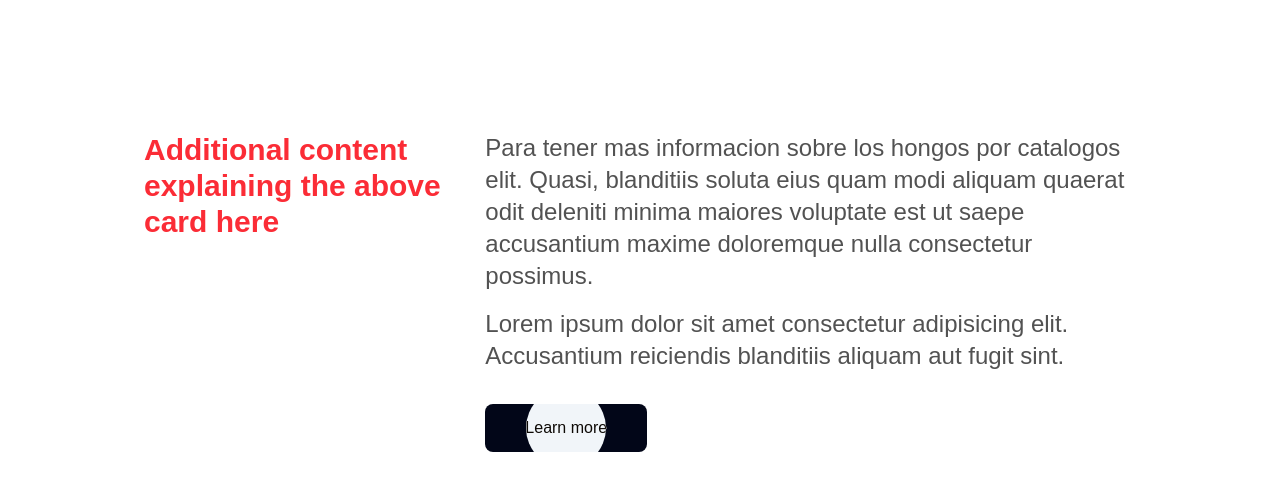
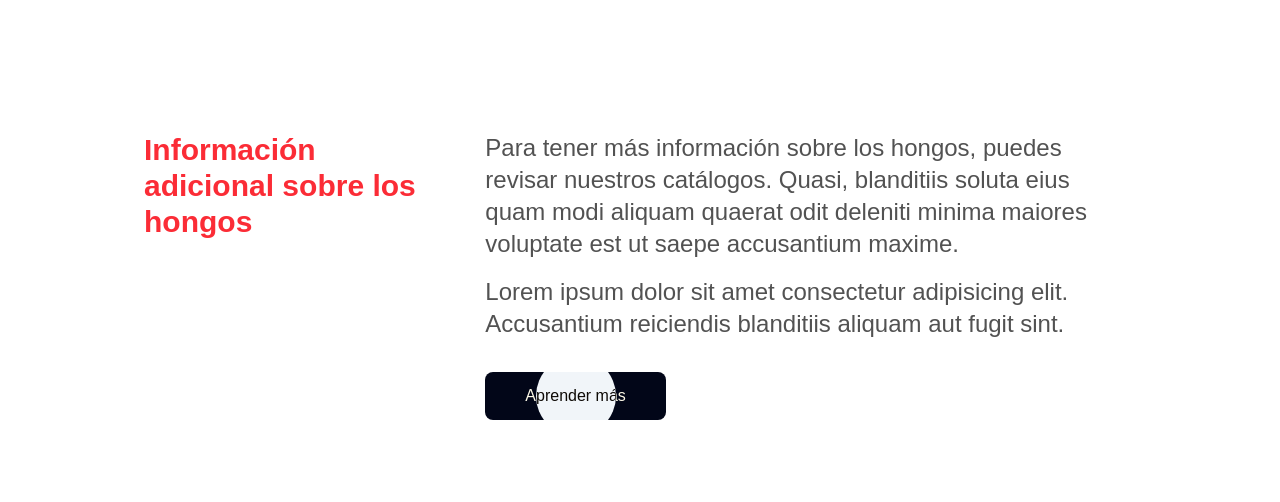
Before and after one commit to EmanuelVMec/reino-fungi, a Next.js app: page / in a window 1280 px wide. Shown: the part 1200-1702 px from the top of the page. Built offline with nearby package versions, Linux system fonts and the light colour scheme.

Commit message:
acerca de (arreglado)

```diff
--- a/app/components/acerca1.tsx
+++ b/app/components/acerca1.tsx
@@ -5,135 +5,7 @@ import { useRef, useState, MutableRefObject } from "react";
 import { twMerge } from "tailwind-merge";
 import Image from "next/image";
 
-// Datos de los estudiantes
-const students = [
-  {
-    name: "Ana García",
-    description: "Apasionada por la inteligencia artificial y el diseño de interfaces.",
-    img: "ana.jpg",
-  },
-  {
-    name: "Luis Rodríguez",
-    description: "Especialista en backend con experiencia en Node.js y bases de datos.",
-    img: "luis.jpg",
-  },
-  {
-    name: "María López",
-    description: "Diseñadora UX/UI enfocada en accesibilidad y experiencia de usuario.",
-    img: "maria.jpg",
-  },
-  {
-    name: "Carlos Fernández",
-    description: "Desarrollador frontend con amor por React y animaciones interactivas.",
-    img: "carlos.jpg",
-  },
-  {
-    name: "Sofía Martínez",
-    description: "Ingeniera de datos y entusiasta del aprendizaje automático.",
-    img: "sofia.jpg",
-  },
-  {
-    name: "Jorge Ramírez",
-    description: "Creador de contenido educativo sobre programación y tecnología.",
-    img: "jorge.jpg",
-  },
-  {
-    name: "Valeria Torres",
-    description: "Full-stack developer con interés en startups y productos innovadores.",
-    img: "valeria.jpg",
-  },
-  {
-    name: "Integrante ultimo",
-    description: "Full-stack developer con interés en startups y productos innovadores.",
-    img: "valeria.jpg",
-  },
-];
-
-// Coordenadas para las tarjetas arrastrables
-const studentsImages = [
-  { file: "2.jpg", top: "20%", left: "25%", rotate: "6deg", size: "w-36 md:w-56" },
-  { file: "imagen.jpg", top: "45%", left: "60%", rotate: "12deg", size: "w-24 md:w-48" },
-  { file: "images (1).jpg", top: "20%", left: "40%", rotate: "-6deg", size: "w-52 md:w-80" },
-  { file: "images.jpg", top: "50%", left: "40%", rotate: "8deg", size: "w-48 md:w-77" },
-  { file: "trabajo.jpg", top: "20%", left: "65%", rotate: "18deg", size: "w-40 md:w-64" },
-  { file: "ana.jpg", top: "35%", left: "55%", rotate: "-3deg", size: "w-24 md:w-48" },
-  { file: "luis.jpg", top: "30%", left: "35%", rotate: "10deg", size: "w-36 md:w-63" },
-  { file: "maria.jpg", top: "30%", left: "35%", rotate: "10deg", size: "w-36 md:w-60" },
-  { file: "maria.jpg", top: "30%", left: "35%", rotate: "10deg", size: "w-36 md:w-70" },
-];
-
-export default function AcercaPage() {
-  return (
-    <div className="min-h-screen bg-white">
-      {/* Sección arrastrable */}
-      <section className="relative grid min-h-screen w-full place-content-center overflow-hidden bg-neutral-950">
-  {/* Imagen de fondo */}
-  <img
-    src="/uteq.png"
-    alt="UTEQ Logo"
-    className="absolute inset-0 m-auto z-0 opacity-70 w-[60vw] max-w-[500px] pointer-events-none"
-  />
-
-  {/* Tarjetas arrastrables encima */}
-  <DragCards />
-</section>
-
-
-      {/* Sección de descripción en tarjetas */}
-      <section className="bg-white px-4 py-16 md:px-12">
-        <h1 className="mb-12 text-center text-4xl font-bold text-gray-800">
-          Nuestro equipo de estudiantes
-        </h1>
-        <div className="grid gap-8 sm:grid-cols-2 lg:grid-cols-3">
-          {students.map((student, index) => (
-            <motion.div
-              key={student.name}
-              className="rounded-2xl bg-slate-100 p-6 shadow-xl"
-              initial={{ opacity: 0, y: 40 }}
-              whileInView={{ opacity: 1, y: 0 }}
-              viewport={{ once: true }}
-              transition={{ duration: 0.4, delay: index * 0.1 }}
-            >
-              <div className="mb-4 h-16 w-16 rounded-full overflow-hidden">
-                <Image
-                  src={`/students/${student.img}`}
-                  alt={student.name}
-                  className="h-full w-full object-cover"
-                />
-              </div>
-              <h2 className="text-xl font-semibold text-slate-900">
-                {student.name}
-              </h2>
-              <p className="mt-2 text-slate-700">{student.description}</p>
-            </motion.div>
-          ))}
-        </div>
-      </section>
-    </div>
-  );
-}
-
-const DragCards = () => {
-  const containerRef = useRef<HTMLDivElement | null>(null);
-
-  return (
-    <div className="absolute inset-0 z-10" ref={containerRef}>
-      {studentsImages.map((img, idx) => (
-        <Card
-          key={img.file}
-          containerRef={containerRef}
-          src={`/students/${img.file}`}
-          alt={`Estudiante ${idx + 1}`}
-          top={img.top}
-          left={img.left}
-          rotate={img.rotate}
-          className={img.size}
-        />
-      ))}
-    </div>
-  );
-};
-
+// 🟢 Card (debe ir primero)
 interface CardProps {
   containerRef: MutableRefObject<HTMLDivElement | null>;
   src: string;
@@ -185,3 +57,131 @@ const Card = ({
     />
   );
 };
+
+// 🔵 Componente para las tarjetas arrastrables
+const DragCards = () => {
+  const containerRef = useRef<HTMLDivElement | null>(null);
+
+  return (
+    <div className="absolute inset-0 z-10" ref={containerRef}>
+      {studentsImages.map((img, idx) => (
+        <Card
+          key={img.file}
+          containerRef={containerRef}
+          src={`/students/${img.file}`}
+          alt={`Estudiante ${idx + 1}`}
+          top={img.top}
+          left={img.left}
+          rotate={img.rotate}
+          className={img.size}
+        />
+      ))}
+    </div>
+  );
+};
+
+// 🔴 Datos
+const students = [
+  {
+    name: "Ana García",
+    description: "Apasionada por la inteligencia artificial y el diseño de interfaces.",
+    img: "ana.jpg",
+  },
+  {
+    name: "Luis Rodríguez",
+    description: "Especialista en backend con experiencia en Node.js y bases de datos.",
+    img: "luis.jpg",
+  },
+  {
+    name: "María López",
+    description: "Diseñadora UX/UI enfocada en accesibilidad y experiencia de usuario.",
+    img: "maria.jpg",
+  },
+  {
+    name: "Carlos Fernández",
+    description: "Desarrollador frontend con amor por React y animaciones interactivas.",
+    img: "carlos.jpg",
+  },
+  {
+    name: "Sofía Martínez",
+    description: "Ingeniera de datos y entusiasta del aprendizaje automático.",
+    img: "sofia.jpg",
+  },
+  {
+    name: "Jorge Ramírez",
+    description: "Creador de contenido educativo sobre programación y tecnología.",
+    img: "jorge.jpg",
+  },
+  {
+    name: "Valeria Torres",
+    description: "Full-stack developer con interés en startups y productos innovadores.",
+    img: "valeria.jpg",
+  },
+  {
+    name: "Integrante ultimo",
+    description: "Full-stack developer con interés en startups y productos innovadores.",
+    img: "valeria.jpg",
+  },
+];
+
+const studentsImages = [
+  { file: "2.jpg", top: "20%", left: "25%", rotate: "6deg", size: "w-36 md:w-56" },
+  { file: "imagen.jpg", top: "45%", left: "60%", rotate: "12deg", size: "w-24 md:w-48" },
+  { file: "images (1).jpg", top: "20%", left: "40%", rotate: "-6deg", size: "w-52 md:w-80" },
+  { file: "images.jpg", top: "50%", left: "40%", rotate: "8deg", size: "w-48 md:w-77" },
+  { file: "trabajo.jpg", top: "20%", left: "65%", rotate: "18deg", size: "w-40 md:w-64" },
+  { file: "ana.jpg", top: "35%", left: "55%", rotate: "-3deg", size: "w-24 md:w-48" },
+  { file: "luis.jpg", top: "30%", left: "35%", rotate: "10deg", size: "w-36 md:w-63" },
+  { file: "maria.jpg", top: "30%", left: "35%", rotate: "10deg", size: "w-36 md:w-60" },
+  { file: "maria.jpg", top: "30%", left: "35%", rotate: "10deg", size: "w-36 md:w-70" },
+];
+
+// 🟡 Componente principal
+export default function AcercaPage() {
+  return (
+    <div className="min-h-screen bg-white">
+      {/* Sección arrastrable */}
+      <section className="relative grid min-h-screen w-full place-content-center overflow-hidden bg-neutral-950">
+        <img
+          src="/uteq.png"
+          alt="UTEQ Logo"
+          className="absolute inset-0 m-auto z-0 opacity-70 w-[60vw] max-w-[500px] pointer-events-none"
+        />
+        <DragCards />
+      </section>
+
+      {/* Sección de descripción */}
+      <section className="bg-white px-4 py-16 md:px-12">
+        <h1 className="mb-12 text-center text-4xl font-bold text-gray-800">
+          Nuestro equipo de estudiantes
+        </h1>
+        <div className="grid gap-8 sm:grid-cols-2 lg:grid-cols-3">
+          {students.map((student, index) => (
+            <motion.div
+              key={student.name}
+              className="rounded-2xl bg-slate-100 p-6 shadow-xl"
+              initial={{ opacity: 0, y: 40 }}
+              whileInView={{ opacity: 1, y: 0 }}
+              viewport={{ once: true }}
+              transition={{ duration: 0.4, delay: index * 0.1 }}
+            >
+              <div className="mb-4 h-16 w-16 rounded-full overflow-hidden">
+                <Image
+                  src={`/students/${student.img}`}
+                  alt={student.name}
+                  className="h-full w-full object-cover"
+                  width={64}
+                  height={64}
+                />
+              </div>
+              <h2 className="text-xl font-semibold text-slate-900">
+                {student.name}
+              </h2>
+              <p className="mt-2 text-slate-700">{student.description}</p>
+            </motion.div>
+          ))}
+        </div>
+      </section>
+    </div>
+  );
+}
--- a/app/page.tsx
+++ b/app/page.tsx
@@ -2,7 +2,7 @@
 
 import React, { useRef } from "react";
 import { motion, useScroll, useTransform } from "framer-motion";
-import { FancyButton } from "./components/FiArrowUpRight"; // Ajusta si es necesario
+import { FancyButton } from "./components/FiArrowUpRight";
 import Image from "next/image";
 
 export default function Home() {
@@ -39,7 +39,7 @@ export default function Home() {
 
 const IMG_PADDING = 12;
 
-// NUEVO COMPONENTE PARA VIDEO
+// COMPONENTE DE VIDEO CON TEXTO PARALLAX
 const TextParallaxVideoContent = ({
   videoSrc,
   logoSrc,
@@ -55,7 +55,18 @@ const TextParallaxVideoContent = ({
     <div style={{ paddingLeft: IMG_PADDING, paddingRight: IMG_PADDING }}>
       <div className="relative h-[150vh]">
         <StickyVideo videoSrc={videoSrc} />
-        <OverlayCopy heading={heading} subheading={<image src={logoSrc} className="h-12 md:h-110 mb-2" alt="Logo" />} />
+        <OverlayCopy
+          heading={heading}
+          subheading={
+            <Image
+              src={logoSrc}
+              alt="Logo"
+              width={100}
+              height={100}
+              className="h-12 md:h-28 mb-2"
+            />
+          }
+        />
       </div>
       {children}
     </div>
@@ -94,8 +105,17 @@ const StickyVideo = ({ videoSrc }: { videoSrc: string }) => {
   );
 };
 
-// BLOQUE NORMAL CON IMAGEN
-const TextParallaxContent = ({ imgUrl, subheading, heading, children }) => {
+const TextParallaxContent = ({
+  imgUrl,
+  subheading,
+  heading,
+  children,
+}: {
+  imgUrl: string;
+  subheading: React.ReactNode;
+  heading: string;
+  children: React.ReactNode;
+}) => {
   return (
     <div style={{ paddingLeft: IMG_PADDING, paddingRight: IMG_PADDING }}>
       <div className="relative h-[150vh]">
@@ -107,7 +127,7 @@ const TextParallaxContent = ({ imgUrl, subheading, heading, children }) => {
   );
 };
 
-const StickyImage = ({ imgUrl }) => {
+const StickyImage = ({ imgUrl }: { imgUrl: string }) => {
   const targetRef = useRef(null);
   const { scrollYProgress } = useScroll({
     target: targetRef,
@@ -169,20 +189,19 @@ const OverlayCopy = ({
 const ExampleContent = () => (
   <div className="mx-auto grid max-w-5xl grid-cols-1 gap-8 px-4 pb-24 pt-12 md:grid-cols-12">
     <h2 className="col-span-1 text-3xl font-bold text-red-500 md:col-span-4">
-  Additional content explaining the above card here
-</h2>
+      Información adicional sobre los hongos
+    </h2>
     <div className="col-span-1 md:col-span-8">
       <p className="mb-4 text-xl text-neutral-600 md:text-2xl">
-        Para tener mas informacion sobre los hongos por catalogos elit. Quasi,
-        blanditiis soluta eius quam modi aliquam quaerat odit deleniti minima
-        maiores voluptate est ut saepe accusantium maxime doloremque nulla
-        consectetur possimus.
+        Para tener más información sobre los hongos, puedes revisar nuestros
+        catálogos. Quasi, blanditiis soluta eius quam modi aliquam quaerat odit
+        deleniti minima maiores voluptate est ut saepe accusantium maxime.
       </p>
       <p className="mb-8 text-xl text-neutral-600 md:text-2xl">
         Lorem ipsum dolor sit amet consectetur adipisicing elit. Accusantium
         reiciendis blanditiis aliquam aut fugit sint.
       </p>
-      <FancyButton>Learn more</FancyButton>
+      <FancyButton>Aprender más</FancyButton>
     </div>
   </div>
 );
@@ -190,20 +209,18 @@ const ExampleContent = () => (
 const ExampleContent2 = () => (
   <div className="mx-auto grid max-w-5xl grid-cols-1 gap-8 px-4 pb-24 pt-12 md:grid-cols-12">
     <h2 className="col-span-1 text-3xl font-bold text-red-500 md:col-span-4">
-  kkkkkkkkkkkk
-</h2>
+      Calidad y autenticidad
+    </h2>
     <div className="col-span-1 md:col-span-8">
       <p className="mb-4 text-xl text-neutral-600 md:text-2xl">
         Lorem ipsum dolor sit amet consectetur adipisicing elit. Quasi,
-        blanditiis soluta eius quam modi aliquam quaerat odit deleniti minima
-        maiores voluptate est ut saepe accusantium maxime doloremque nulla
-        consectetur possimus.
+        blanditiis soluta eius quam modi aliquam quaerat odit deleniti minima.
       </p>
       <p className="mb-8 text-xl text-neutral-600 md:text-2xl">
         Lorem ipsum dolor sit amet consectetur adipisicing elit. Accusantium
         reiciendis blanditiis aliquam aut fugit sint.
       </p>
-      <FancyButton>Learn more</FancyButton>
+      <FancyButton>Aprender más</FancyButton>
     </div>
   </div>
 );
@@ -211,20 +228,18 @@ const ExampleContent2 = () => (
 const ExampleContent3 = () => (
   <div className="mx-auto grid max-w-5xl grid-cols-1 gap-8 px-4 pb-24 pt-12 md:grid-cols-12">
     <h2 className="col-span-1 text-3xl font-bold text-red-500 md:col-span-4">
-  kkkkkkkkkkkk
-</h2>
+      Elegancia natural
+    </h2>
     <div className="col-span-1 md:col-span-8">
       <p className="mb-4 text-xl text-neutral-600 md:text-2xl">
-        Revisar el indice de la pagina adipisicing elit. Quasi,
-        blanditiis soluta eius quam modi aliquam quaerat odit deleniti minima
-        maiores voluptate est ut saepe accusantium maxime doloremque nulla
-        consectetur possimus.
+        Revisar el índice de la página para conocer más sobre hongos, su
+        clasificación y hábitat natural.
       </p>
       <p className="mb-8 text-xl text-neutral-600 md:text-2xl">
         Lorem ipsum dolor sit amet consectetur adipisicing elit. Accusantium
         reiciendis blanditiis aliquam aut fugit sint.
       </p>
-      <FancyButton>Learn more</FancyButton>
+      <FancyButton>Aprender más</FancyButton>
     </div>
   </div>
 );
```
